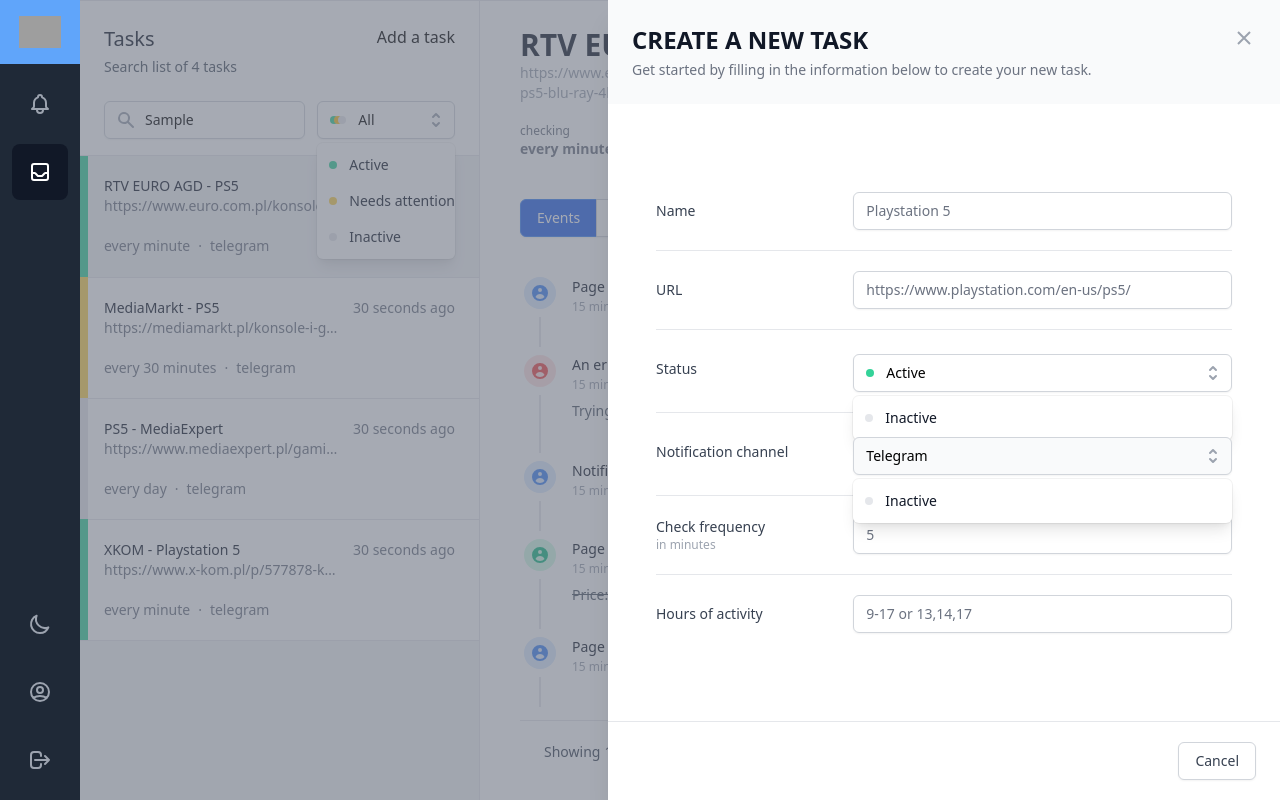
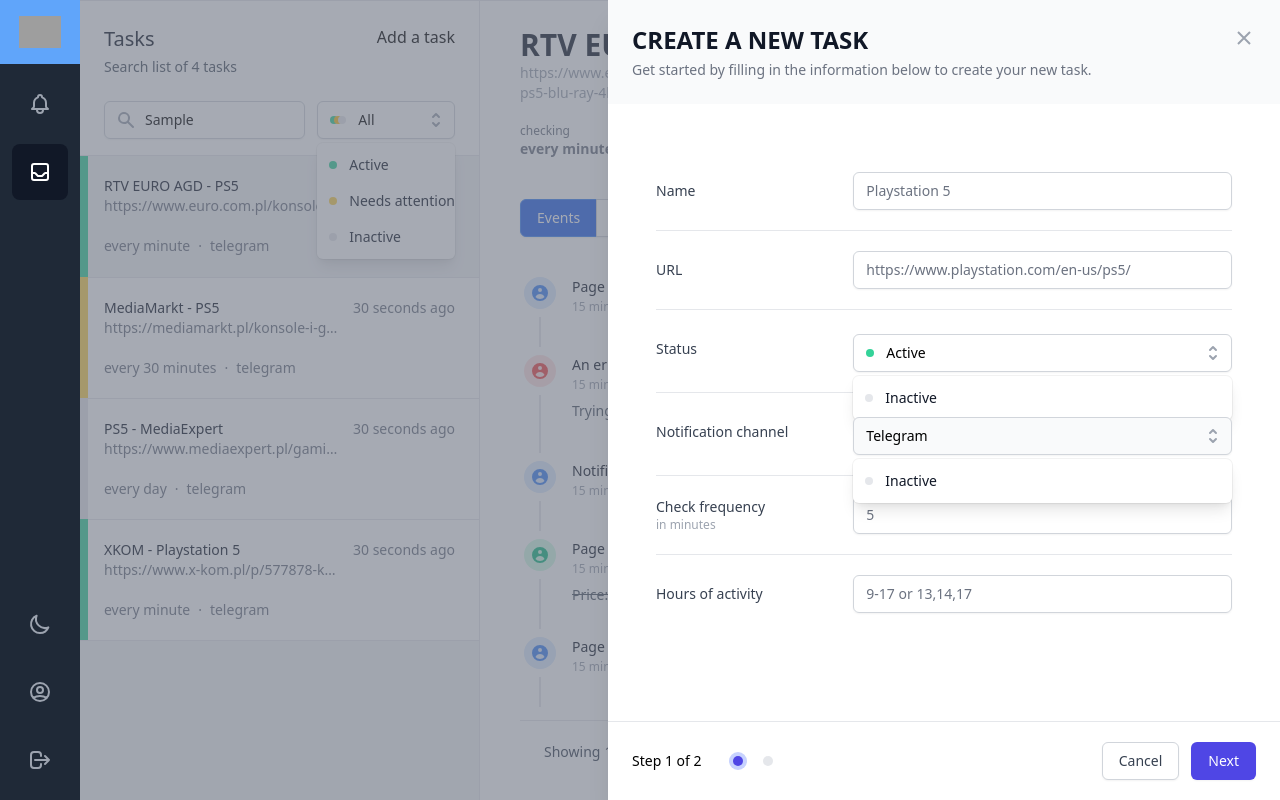
Before and after one commit to ivankayzer/scrappy, a React (Create React App) app: page /tasks in a window 1280 px wide. Both pictures are taken after typing "Sample" into the empty fields and a click on the button "Add a task". Built offline with nearby package versions, Linux system fonts and the light colour scheme; grey boxes are pictures that could not be loaded; a web font is replaced by a local one; what @tailwindcss/typography would draw is missing.

Commit message:
feat: create modal improvements

```diff
--- a/src/components/Modal.jsx
+++ b/src/components/Modal.jsx
@@ -1,7 +1,16 @@
 import React from "react";
 import PropTypes from "prop-types";
 
-const Modal = ({ wide, children, isOpen, close, title, subTitle }) => {
+const Modal = ({
+  wide,
+  children,
+  isOpen,
+  close,
+  title,
+  subTitle,
+  footerMeta,
+  submit,
+}) => {
   if (!isOpen) {
     return null;
   }
@@ -96,7 +105,12 @@
                         <div className="mt-10 sm:mt-0 w-full">{children}</div>
                       </div>
                     </div>
-                    <div className="flex-shrink-0 px-4 border-t border-gray-200 py-5 sm:px-6 flex justify-end">
+                    <div
+                      className={`flex-shrink-0 px-4 border-t border-gray-200 py-5 sm:px-6 flex ${
+                        footerMeta ? "justify-between" : "justify-end"
+                      }`}
+                    >
+                      {footerMeta}
                       <div className="space-x-3 flex justify-end">
                         <button
                           onClick={close}
@@ -105,6 +119,7 @@
                         >
                           Cancel
                         </button>
+                        {submit}
                       </div>
                     </div>
                   </form>
@@ -127,10 +142,14 @@
   close: PropTypes.func.isRequired,
   title: PropTypes.string.isRequired,
   subTitle: PropTypes.string.isRequired,
+  footerMeta: PropTypes.node,
+  submit: PropTypes.node,
 };
 
 Modal.defaultProps = {
   wide: false,
+  footerMeta: null,
+  submit: null,
 };
 
 export default Modal;
--- a/src/components/modals/ManageTask.jsx
+++ b/src/components/modals/ManageTask.jsx
@@ -10,9 +10,49 @@
     isOpen={isOpen}
     close={close}
     title="Create a new task"
+    footerMeta={
+      <nav className="flex items-center justify-center" aria-label="Progress">
+        <p className="text-sm font-medium">Step 1 of 2</p>
+        <ol className="ml-8 flex items-center space-x-5">
+          <li>
+            <a
+              href="#"
+              className="relative flex items-center justify-center"
+              aria-current="step"
+            >
+              <span className="absolute w-5 h-5 p-px flex" aria-hidden="true">
+                <span className="w-full h-full rounded-full bg-indigo-200" />
+              </span>
+              <span
+                className="relative block w-2.5 h-2.5 bg-indigo-600 rounded-full"
+                aria-hidden="true"
+              />
+              <span className="sr-only">Step 1</span>
+            </a>
+          </li>
+
+          <li>
+            <a
+              href="#"
+              className="block w-2.5 h-2.5 bg-gray-200 rounded-full hover:bg-gray-400"
+            >
+              <span className="sr-only">Step 2</span>
+            </a>
+          </li>
+        </ol>
+      </nav>
+    }
+    submit={
+      <button
+        type="submit"
+        className="inline-flex justify-center py-2 px-4 border border-transparent shadow-sm text-sm font-medium rounded-md text-white bg-indigo-600 hover:bg-indigo-700 focus:outline-none focus:ring-2 focus:ring-offset-2 focus:ring-indigo-500"
+      >
+        Next
+      </button>
+    }
   >
     <div className="px-4 py-6 sm:px-6 sm:divide-y sm:divide-gray-200">
-      <div className="mt-6 sm:mt-5 space-y-6 sm:space-y-5">
+      <div className="space-y-6 sm:space-y-5">
         <div className="sm:grid sm:grid-cols-3 sm:gap-4 sm:items-start sm:border-gray-200 sm:pt-5">
           <label
             htmlFor="name"
--- a/src/pages/Tasks.jsx
+++ b/src/pages/Tasks.jsx
@@ -4,10 +4,11 @@
 import router from "../router";
 import TaskDetails from "../components/TaskDetails";
 import TasksList from "../components/TasksList";
-import Modal from "../components/Modal";
 import ManageTask from "../components/modals/ManageTask";
+import EmptyState from "../components/EmptyState";
 
 const Tasks = () => {
+  const [fetchState, setFetchState] = useState(null);
   const [tasks, setTasks] = useState([]);
   const [selectedTask, setSelectedTask] = useState(null);
 
@@ -17,6 +18,7 @@
     router.get("/tasks").then((response) => {
       setTasks(response);
       setSelectedTask(response[0]);
+      setFetchState("LOADED");
     });
   }, []);
 
@@ -26,6 +28,9 @@
       <div className="min-h-0 flex-1 flex md:overflow-hidden">
         <Sidebar user />
 
+        {!tasks.length && fetchState === "LOADED" ? (
+          <EmptyState onActionClick={() => showManageModal(true)} />
+        ) : (
           <main className="min-w-0 flex-1 border-t border-gray-200 xl:flex">
             {selectedTask && (
               <TaskDetails
@@ -45,6 +50,7 @@
               tasks={tasks}
             />
           </main>
+        )}
       </div>
 
       <ManageTask close={() => showManageModal(false)} isOpen={manageModal} />
```
Lines whose indentation alone changed are shown as unchanged.
